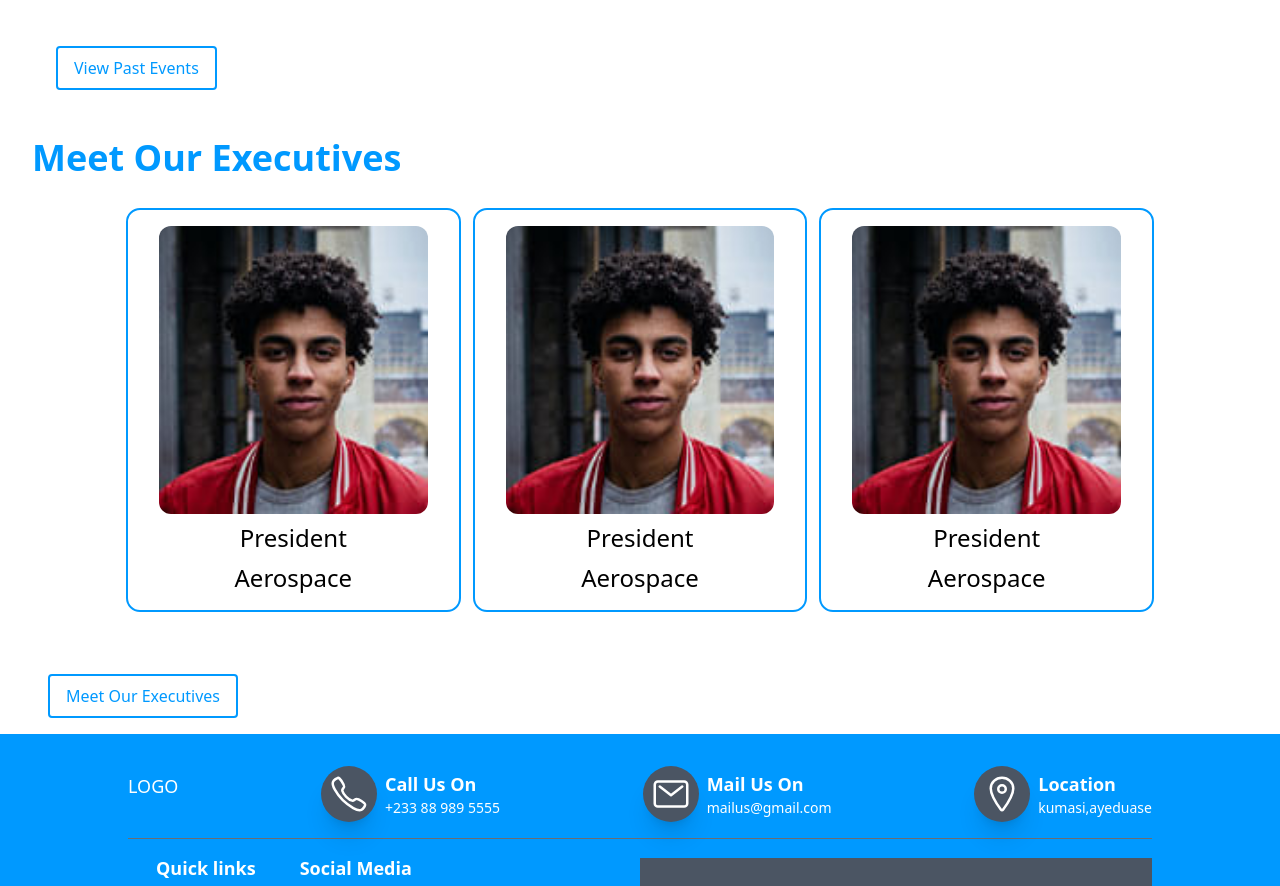
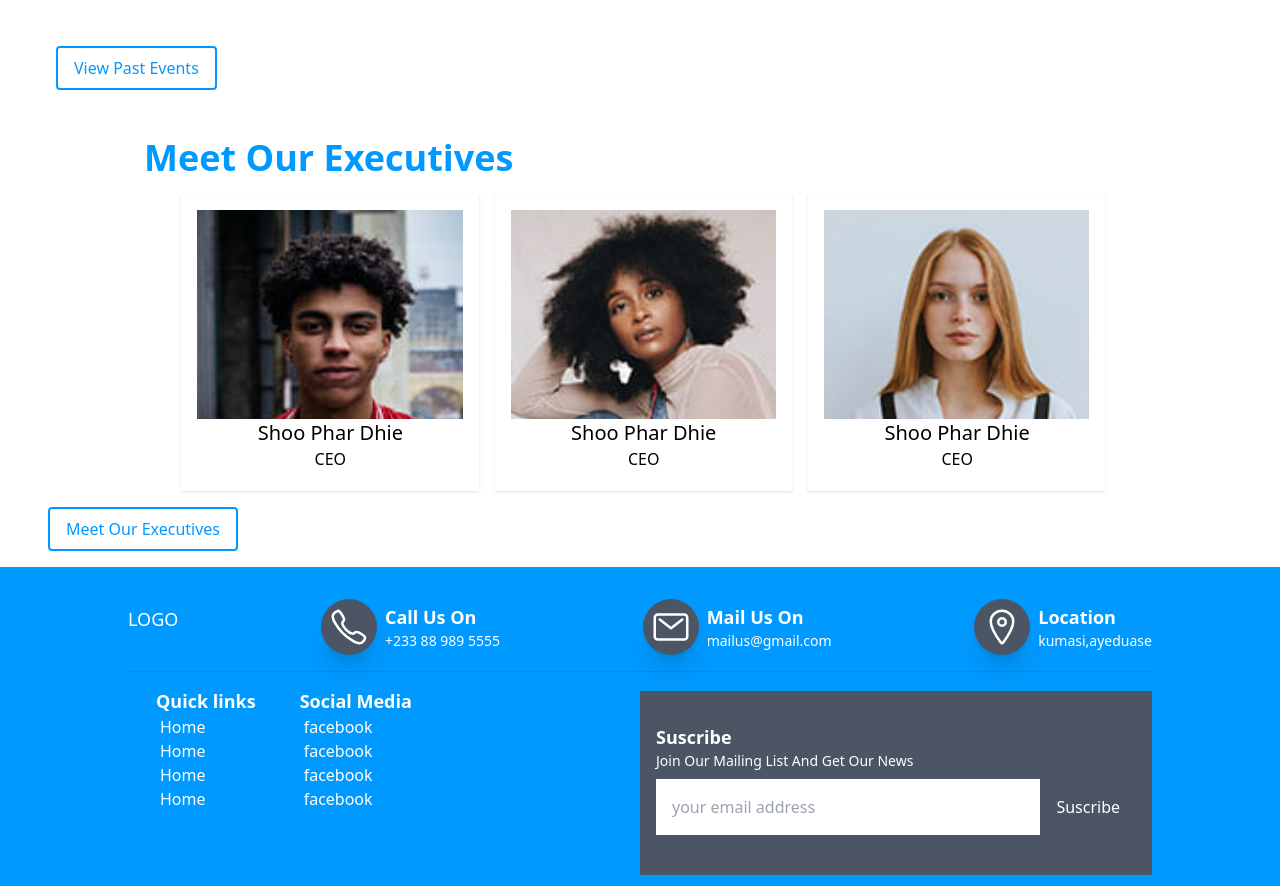
Before and after one commit to edyting/aaes-official, a React (Vite) app in the folder client/: page / in a window 1280 px wide. Shown: the part 2740-3626 px from the top of the page. Built offline with nearby package versions, Linux system fonts and the light colour scheme.

Commit message:
working on executive section

```diff
--- a/client/src/components/EventsCarousel.jsx
+++ b/client/src/components/EventsCarousel.jsx
@@ -102,8 +102,8 @@ export default function EventsCarousel({items}) {
       </CarouselContent>
       {/* navigation */}
       <div className="flex  top-[24rem]  right-16 justify-between  gap-10 w-[20%]  absolute md:relative">
-      <CarouselPrevious className=" w-[5rem] md:w-1/4 "/>
-      <CarouselNext className="w-[5rem] md:w-1/4 "/>
+      <CarouselPrevious className=" w-[5rem]  "/>
+      <CarouselNext className="w-[5rem]  "/>
       </div>
     </Carousel>
 
--- a/client/src/components/Navbar.jsx
+++ b/client/src/components/Navbar.jsx
@@ -63,7 +63,7 @@ const Navbar = () => {
         <div className="">
             {/* Responsive Menu for Small Screens */}
             {isOpen ? (
-            <div className="md:hidden mx-0 top-0 left-0 absolute h-screen w-screen bg-gray-800 z-[100]">
+            <div className="md:hidden mx-0 top-0 left-0 absolute h-screen w-screen bg-[#0099ff] z-[100]">
 
             <div className="text-white mt-3 p-4 text-2xl mb-0 pb-0 font-bold flex justify-between">
             <Link to="/">LOGO</Link>
@@ -77,11 +77,8 @@ const Navbar = () => {
                 <Link to="/about" className="text-white">
                   About
                 </Link>
-                <Link to="/services" className="text-white">
+                <Link to="/projects" className="text-white">
                   Services
-                </Link>
-                <Link to="/contact" className="text-white">
-                  Contact
                 </Link>
               </div>
             </div>
--- a/client/src/pages/about/Executive.jsx
+++ b/client/src/pages/about/Executive.jsx
@@ -1,7 +1,50 @@
 import React from 'react'
 
+// images
+import image1 from '../../assets/avatar3.jpg'
+import image2 from '../../assets/avatar1.jpg'
+import image3 from '../../assets/avatar14.jpg'
+import image4 from '../../assets/avatar5.jpg'
+import image5 from '../../assets/avatar4.jpg'
+import image6 from '../../assets/avatar2.jpg'
+import image7 from '../../assets/avatar11.jpg'
+import image8 from '../../assets/avatar6.jpg'
+
 export default function Executive() {
+  let cards=[{image:image1,title:'Shoo Phar Dhie',id:1,text:'CEO'},
+  {image:image2,title:'Shoo Phar Dhie',text:'CEO',id:2},
+  {image:image3,title:'Shoo Phar Dhie',text:'CEO',id:3},
+  {image:image4,title:'Shoo Phar Dhie',text:'CEO',id:4},
+  {image:image5,title:'Shoo Phar Dhie',text:'CEO',id:5},
+  {image:image6,title:'Shoo Phar Dhie',text:'CEO',id:6},
+  {image:image7,title:'Shoo Phar Dhie',text:'CEO',id:7},
+  {image:image8,title:'Shoo Phar Dhie',text:'CEO',id:8}]
+
   return (
-    <div>Executive</div>
+    <div>
+      {/* display of executives  */}
+      <div className="">
+        <h2 className="text-3xl md:ml-12 text-[#0099ff]">Current Executives</h2>
+      </div>
+      {/* cards container */}
+      <div className="c-container md:w-[90%] md:mx-auto grid md:grid-cols-4 md:grid-rows-2  row-span-1 gap-x-4 gap-4 col-span-auto md:p-4 grid-cols-2">
+                {cards.map((card)=>(
+                <div className="w-[100%] relative  bg-primaryblue p-4 ">
+                    {/* inner */}
+                    <div className="">
+                    {/* image */}
+                    <div className="w-full h-full">
+                        <img src={card.image} alt="" className="w-[100%] h-full" />
+                    </div>
+                    {/* text-card */}
+                    <div className=" w-[95%] md:h-[4rem] -mt-4 absolute z-10 bottom-2 md:left-2 left-1 text-center bg-white">
+                        <h2 className='md:text-xl font-medium'>{card.title}</h2>
+                        <p className='text-grayscale'>{card.text}</p>
+                    </div>
+                    </div>
+                </div>
+                ))}
+            </div>
+    </div>
   )
 }
--- a/client/src/pages/about/ExecutiveDisplay.jsx
+++ b/client/src/pages/about/ExecutiveDisplay.jsx
@@ -12,6 +12,8 @@ export default function ExecutiveDisplay() {
         </div>
         {/* main container */}
         <div className="w-full h-[25rem] my-8">
+
+
             {/* grid container */}
             <div className="grid w-[80%] h-full mx-auto grid-cols-3 gap-4">
                 {/* grid items -1 */}
--- /dev/null
+++ b/client/src/pages/about/ExecutiveShow.jsx
@@ -0,0 +1,58 @@
+import image1 from '../../assets/avatar3.jpg'
+import image2 from '../../assets/avatar1.jpg'
+import image3 from '../../assets/avatar14.jpg'
+import image4 from '../../assets/avatar5.jpg'
+import image5 from '../../assets/avatar4.jpg'
+import image6 from '../../assets/avatar2.jpg'
+import image7 from '../../assets/avatar11.jpg'
+import image8 from '../../assets/avatar6.jpg'
+import { HashLink } from 'react-router-hash-link'
+
+const ExecutiveShow = () => {
+    let cards=[{image:image1,title:'Shoo Phar Dhie',id:1,text:'CEO'},
+    {image:image2,title:'Shoo Phar Dhie',text:'CEO',id:2},
+    {image:image3,title:'Shoo Phar Dhie',text:'CEO',id:3},]
+
+    return (
+
+       <div >
+         <div className="md:w-[83%] md:mx-28 ">
+         <div className="">
+            <h2 className='md:text-4xl text-2xl ml-8 font-bold text-[#0099ff]'>Meet Our Executives</h2>
+        </div>
+
+            {/* cards container */}
+            <div className="c-container md:w-[90%] md:mx-auto grid md:grid-cols-3 md:grid-rows-1  row-span-1 md:gap-x-4 gap-4 col-span-auto md:p-4 grid-cols-1 grid-rows-2 overflow-hidden">
+                {cards.map((card)=>(
+                <div className="w-[100%] relative shadow bg-primaryblue p-4 ">
+                    {/* inner */}
+                    <div className="">
+                    {/* image */}
+                    <div className="w-full h-full">
+                        <img src={card.image} alt="" className="w-[100%] h-full" />
+                    </div>
+                    {/* text-card */}
+                    <div className=" w-[95%] md:h-[4rem] -mt-4 absolute z-10 bottom-2 md:left-2 left-1 text-center bg-white">
+                        <h2 className='md:text-xl font-medium'>{card.title}</h2>
+                        <p className='text-grayscale'>{card.text}</p>
+                    </div>
+                    </div>
+                </div>
+                ))}
+            </div>
+
+        </div>
+          {/* button */}
+          <div className="ml-12">
+        <button className='capitalize text-[#0099ff] border-primary  border-2 px-4 py-2 mb-4  hover:text-white hover:bg-[#0099ff] rounded hover:text-primary'>
+           {/* {!eventstate ? " view next event": " view past events"}   */}
+           <HashLink to={"/about/#executives"} >
+            Meet Our executives
+          </HashLink>
+         </button>
+        </div>
+       </div>
+     );
+}
+
+export default ExecutiveShow;
--- a/client/src/pages/about/Mission.jsx
+++ b/client/src/pages/about/Mission.jsx
@@ -4,16 +4,16 @@ export default function Mission() {
   return (
     <div>
         {/* main container */}
-        <div className="w-full flex justify-between gap-10 px-12 mb-12 h-[15rem]">
+        <div className="w-full flex flex-col mdd:flex-row justify-between gap-10 md:px-12 px-2  mb-12 md:h-[15rem]">
             {/* mission */}
-            <div className="h-full outline rounded-xl p-2 outline-[#0099ff]  outline-2 w-2/4">
+            <div className="h-full outline rounded-xl p-2 outline-[#0099ff]  outline-2 md:w-2/4">
                 <h2 className='text-[#0099ff] font-bold mb-2 text-3xl ml-8'>Mission</h2>
                 <div className="px-4">
                     <p>Lorem ipsum dolor, sit amet consectetur adipisicing elit. Animi perspiciatis nam eligendi rerum distinctio, dolores accusantium dolorum dolorem molestias fugit amet illo repellat rem commodi officiis laudantium. Illum eius nam, voluptatem ipsam, sunt accusantium fugit doloremque totam laudantium animi praesentium commodi corrupti dignissimos quidem vitae voluptatum corporis. Ab, fugit quisquam! Lorem ipsum dolor sit amet consectetur adipisicing elit. Qui in explicabo esse optio expedita quo debitis reiciendis atque eius deleniti.</p>
                 </div>
             </div>
             {/* vision */}
-            <div className="h-full outline rounded-xl p-2 outline-[#0099ff]  outline-2 w-2/4">
+            <div className="h-full outline rounded-xl p-2 outline-[#0099ff]  outline-2 md:w-2/4">
                 <h2 className='text-[#0099ff] font-bold mb-2 text-3xl ml-8'>Vision</h2>
                 <div className="px-4">
                     <p>Lorem ipsum dolor, sit amet consectetur adipisicing elit. Animi perspiciatis nam eligendi rerum distinctio, dolores accusantium dolorum dolorem molestias fugit amet illo repellat rem commodi officiis laudantium. Illum eius nam, voluptatem ipsam, sunt accusantium fugit doloremque totam laudantium animi praesentium commodi corrupti dignissimos quidem vitae voluptatum corporis. Ab, fugit quisquam! Lorem ipsum dolor sit amet consectetur adipisicing elit. Qui in explicabo esse optio expedita quo debitis reiciendis atque eius deleniti.</p>
--- a/client/src/pages/about/Second.jsx
+++ b/client/src/pages/about/Second.jsx
@@ -7,7 +7,7 @@ function Second() {
 
 
       {/* flex */}
-      <div className="w-[full] flex lg:gap-[20px] flex-col md:flex-row h-[20rem] md:h-[32rem]">
+      <div className="w-[full] flex lg:gap-[20px] flex-col md:flex-row h-[20re md:h-[32rem]">
         {/* left */}
         <div className="w-full mb-2 md:mb-0  rounded-xl   md:h-full  h-[20rem] ">
           {/* image */}
--- a/client/src/pages/home/Home.jsx
+++ b/client/src/pages/home/Home.jsx
@@ -7,6 +7,7 @@ import SingleProject from '../projects/SingleProject'
 import Events from '../feed/Events'
 import ExecutiveDisplay from '../about/ExecutiveDisplay'
 import EventsCarousel from '@/components/EventsCarousel'
+import ExecutiveShow from '../about/ExecutiveShow'
 
 export default function Home() {
   // to bring page to top
@@ -29,8 +30,8 @@ export default function Home() {
         <Events/>
         {/* Events carousel */}
 
-        {/* executive display  */}
-        <ExecutiveDisplay/>
+        {/* executive show */}
+        <ExecutiveShow/>
     </div>
   )
 }
```
